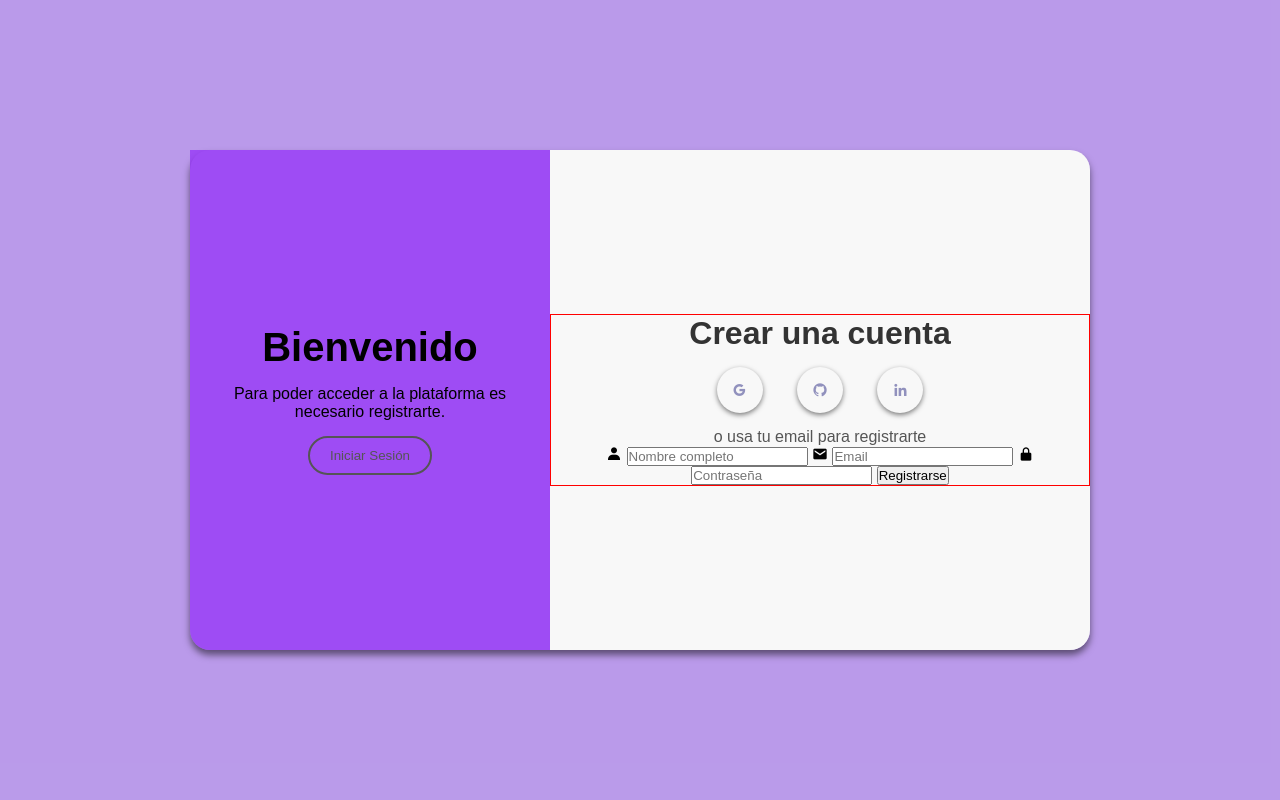
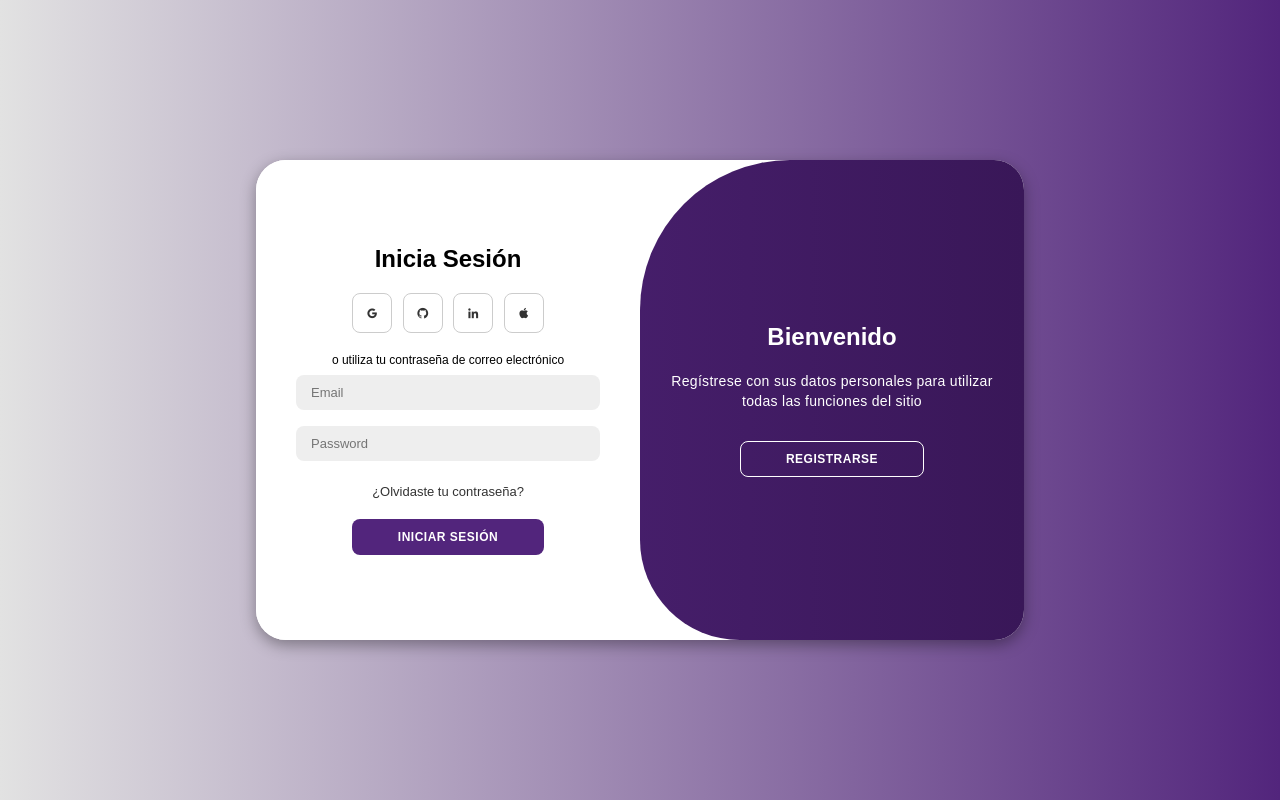
Before and after one commit to nicooviedo04/Pre-entrega3-Oviedo, a plain HTML site: page Client/paginas/sign-in.html in a window 1280 px wide. Drawn offline with nearby package versions, Linux system fonts and the light colour scheme.

Commit message:
se agrego inicio de sesion

```diff
--- /dev/null
+++ b/Client/js/isesion.js
@@ -0,0 +1,11 @@
+const container = document.getElementById('container');
+const registerBtn = document.getElementById('register');
+const loginBtn = document.getElementById('login');
+
+registerBtn.addEventListener('click', () => {
+    container.classList.add("active");
+});
+
+loginBtn.addEventListener('click', () => {
+    container.classList.remove("active");
+});
--- a/Client/paginas/sign-in.html
+++ b/Client/paginas/sign-in.html
@@ -9,47 +9,60 @@
     <title>Warriors of Destiny</title>
 </head>
 <body>
-    <section class="InicioS">
-        <div class="container-form">
-            <div class="informacion">
-                <div class="info-c">
-                    <h2>Bienvenido</h2>
-                    <p>Para poder acceder a la plataforma es necesario registrarte.</p>
-                    <input type="button" value="Iniciar Sesión">
+<section class="section-container">
+    <div class="container" id="container">
+        <div class="form-container sign-up">
+            <form>
+                <h1>Registrate</h1>
+                <div class="social-icons">
+                    <a href="#" class="icon"><i class='bx bxl-google'></i></a>
+                    <a href="#" class="icon"><i class='bx bxl-github' ></i> </a>
+                    <a href="#" class="icon"><i class='bx bxl-linkedin' ></i> </a>
+                    <a href="#" class="icon"><i class='bx bxl-apple'></i></a>
                 </div>
-            </div>
-            <div class="form-informacion">
-                <div class="form-informacion-c">
-                    <h2>Crear una cuenta</h2>
-                    <div class="icons">
-                        <i class='bx bxl-google'></i>
-                        <i class='bx bxl-github' ></i>
-                        <i class='bx bxl-linkedin' ></i>
-                    </div>
-                    <p>o usa tu email para registrarte</p>
-                    <form action="">
-                        <label for="">
-                            <i class='bx bxs-user' ></i>
-                            <input type="text" placeholder="Nombre completo">
-                        </label>
-                        <label for="">
-                            <i class='bx bxs-envelope' ></i>
-                            <input type="email"  placeholder="Email"  name="" id="">
-                        </label>
-                        <label for="">
-                            <i class='bx bxs-lock-alt' ></i>
-                            <input type="password" placeholder="Contraseña"     name="" id="">
-                        </label>
-                        <input type="submit" value="Registrarse">
-                    </form>
+                <span>o usa tu email para Registrarte</span>
+                <input type="text" placeholder="Name">
+                <input type="email" placeholder="Email">
+                <input type="password" placeholder="Password">
+                <button>Registrarse</button>
+            </form>
+        </div>
+        <div class="form-container sign-in">
+            <form>
+                <h1>Inicia Sesión</h1>
+                <div class="social-icons">
+                    <a href="#" class="icon"><i class='bx bxl-google'></i></a>
+                    <a href="#" class="icon"><i class='bx bxl-github' ></i> </a>
+                    <a href="#" class="icon"><i class='bx bxl-linkedin' ></i> </a>
+                    <a href="#" class="icon"><i class='bx bxl-apple'></i></a>
+                </div>
+                <span>o utiliza tu contraseña de correo electrónico</span>
+                <input type="email" placeholder="Email">
+                <input type="password" placeholder="Password">
+                <a href="#">¿Olvidaste tu contraseña?</a>
+                <button>Iniciar sesión</button>
+            </form>
+        </div>
+        <div class="toggle-container">
+            <div class="toggle">
+                <div class="toggle-panel toggle-left">
+                    <h1>¡Bienvenido de nuevo!</h1>
+                    <p>Ingrese sus datos personales para utilizar todas las funciones del sitio</p>
+                    <button class="hidden" id="login">Iniciar Sesion</button>
+                </div>
+                <div class="toggle-panel toggle-right">
+                    <h1>Bienvenido</h1>
+                    <p>Regístrese con sus datos personales para utilizar todas las funciones del sitio</p>
+                    <button class="hidden" id="register">Registrarse</button>
                 </div>
             </div>
         </div>
-    </section>
+    </div>
 
 
+</section>
 
 
-
+    <script src="../js/isesion.js"></script>
 </body>
 </html>
--- a/Client/styles.css
+++ b/Client/styles.css
@@ -209,115 +209,210 @@ font-weight: bold;
 
 /* Inicio de sesiones */
 
-.InicioS{
+
+.section-container{
+    /* background-color: #c9d6ff; */
+    background-color: #52257c;
+    background: linear-gradient(to right, #e2e2e2, #52257c);
     display: flex;
     align-items: center;
     justify-content: center;
+    flex-direction: column;
     height: 100vh;
-    background-color: rgba(123, 63, 214, 0.522);
     font-family: Arial, Helvetica, sans-serif;
 }
 
-.container-form{
-
-    max-width: 900px;
-    height: 500px;
-    display: flex;
-    border-radius: 20px;
-    box-shadow: 0 5px 7px rgb(0, 0, 0, 0.5);
-    transition: all 1s ease;
-    margin: 10px;
+.container{
+    background-color: #fff;
+    border-radius: 30px;
+    box-shadow: 0 5px 15px rgba(0, 0, 0, 0.35);
+    position: relative;
+    overflow: hidden;
+    width: 768px;
+    max-width: 100%;
+    min-height: 480px;
 }
 
-.informacion{
-    width: 40%;
-    display: flex;
-    align-items: center;
-    text-align: center;
-    background-color: rgba(132, 0, 255, 0.502) ;
-    border-bottom-left-radius: 20px;
+.container p{
+    font-size: 14px;
+    line-height: 20px;
+    letter-spacing: 0.3px;
+    margin: 20px 0;
 }
 
-.info-c{
-    width: 100%;
-    padding: 0 30px;
-
+.container span{
+    font-size: 12px;
 }
 
-.info-c h2{
-    font-size: 2.5rem;
-
-}
-.info-c p{
-    margin: 15px 0;
-
+.container a{
+    color: #333;
+    font-size: 13px;
+    text-decoration: none;
+    margin: 15px 0 10px;
 }
 
-.info-c input{
-    background-color: transparent;
-    outline: none;
-    border: solid 2px #555;
-    border-radius: 20px;
-    padding: 10px 20px;
-    color: #555;
+.container button{
+    background-color: #52257c;
+    color: #fff;
+    font-size: 12px;
+    padding: 10px 45px;
+    border: 1px solid transparent;
+    border-radius: 8px;
+    font-weight: 600;
+    letter-spacing: 0.5px;
+    text-transform: uppercase;
+    margin-top: 10px;
     cursor: pointer;
-    transition: background-color .3s ease;
-
 }
 
-.info-c input:hover {
-    background-color: #9191bd;
-    border: none;
-    color: #ffff;
-    box-shadow: 0 2px 5px rgb(0, 0, 0, 0.5);
+.container button.hidden{
+    background-color: transparent;
+    border-color: #fff;
 }
 
-.form-informacion{
+.container form{
+    background-color: #fff;
     display: flex;
     align-items: center;
     justify-content: center;
-    width: 60%;
-    text-align: center;
-    background-color: #f8f8f8;
-    border-top-right-radius: 20px;
-    border-bottom-right-radius: 20px;
+    flex-direction: column;
+    padding: 0 40px;
+    height: 100%;
 }
 
-.form-informacion-c{
-    padding: 0 30px;
-    border: solid thin red;
+.container input{
+    background-color: #eee;
+    border: none;
+    margin: 8px 0;
+    padding: 10px 15px;
+    font-size: 13px;
+    border-radius: 8px;
+    width: 100%;
+    outline: none;
 }
 
-.form-informacion-c h2{
-    color: #333;
-    font-size: 2rem;
+.form-container{
+    position: absolute;
+    top: 0;
+    height: 100%;
+    transition: all 0.6s ease-in-out;
 }
 
-.form-informacion-c p{
-    color: #555;
-
+.sign-in{
+    left: 0;
+    width: 50%;
+    z-index: 2;
 }
 
-.icons{
-    margin: 15px 0;
-
-
-}
-.icons i{
-    border-radius: 50%;
-    padding: 15px;
-    cursor: pointer;
-    margin: 0 15px;
-    color: #9191bd;
-    transition: background-color .3s ease;
-    box-shadow: 0 2px 5px rgb(0, 0, 0, 0.5);
+.container.active .sign-in{
+    transform: translateX(100%);
 }
 
-.icons i:hover{
-    background-color: #9191bd;
+.sign-up{
+    left: 0;
+    width: 50%;
+    opacity: 0;
+    z-index: 1;
 }
 
+.container.active .sign-up{
+    transform: translateX(100%);
+    opacity: 1;
+    z-index: 5;
+    animation: move 0.6s;
+}
 
+@keyframes move{
+    0%, 49.99%{
+        opacity: 0;
+        z-index: 1;
+    }
+    50%, 100%{
+        opacity: 1;
+        z-index: 5;
+    }
+}
+
+.social-icons{
+    margin: 20px 0;
+}
+
+.social-icons a{
+    border: 1px solid #ccc;
+    border-radius: 20%;
+    display: inline-flex;
+    justify-content: center;
+    align-items: center;
+    margin: 0 3px;
+    width: 40px;
+    height: 40px;
+}
+
+.toggle-container{
+    position: absolute;
+    top: 0;
+    left: 50%;
+    width: 50%;
+    height: 100%;
+    overflow: hidden;
+    transition: all 0.6s ease-in-out;
+    border-radius: 150px 0 0 100px;
+    z-index: 1000;
+}
+
+.container.active .toggle-container{
+    transform: translateX(-100%);
+    border-radius: 0 150px 100px 0;
+}
+
+.toggle{
+    background-color: #391758;
+    height: 100%;
+    background: linear-gradient(to right, #52257c, #391758);
+    color: #fff;
+    position: relative;
+    left: -100%;
+    height: 100%;
+    width: 200%;
+    transform: translateX(0);
+    transition: all 0.6s ease-in-out;
+}
+
+.container.active .toggle{
+    transform: translateX(50%);
+}
+
+.toggle-panel{
+    position: absolute;
+    width: 50%;
+    height: 100%;
+    display: flex;
+    align-items: center;
+    justify-content: center;
+    flex-direction: column;
+    padding: 0 30px;
+    text-align: center;
+    top: 0;
+    transform: translateX(0);
+    transition: all 0.6s ease-in-out;
+}
+
+.toggle-left{
+    transform: translateX(-200%);
+}
+
+.container.active .toggle-left{
+    transform: translateX(0);
+}
+
+.toggle-right{
+    right: 0;
+    transform: translateX(0);
+}
+
+.container.active .toggle-right{
+    transform: translateX(200%);
+}
 
 
 
```
